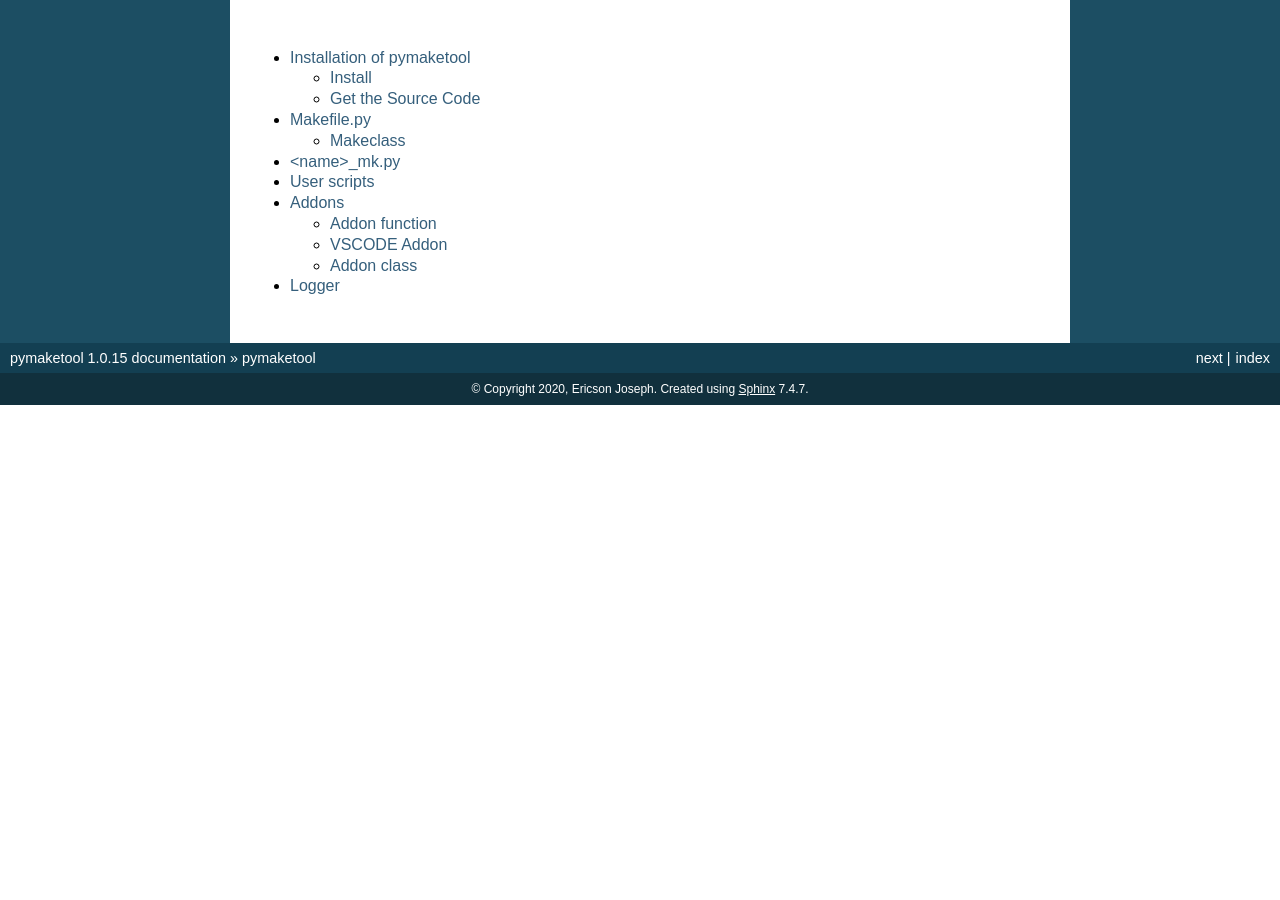
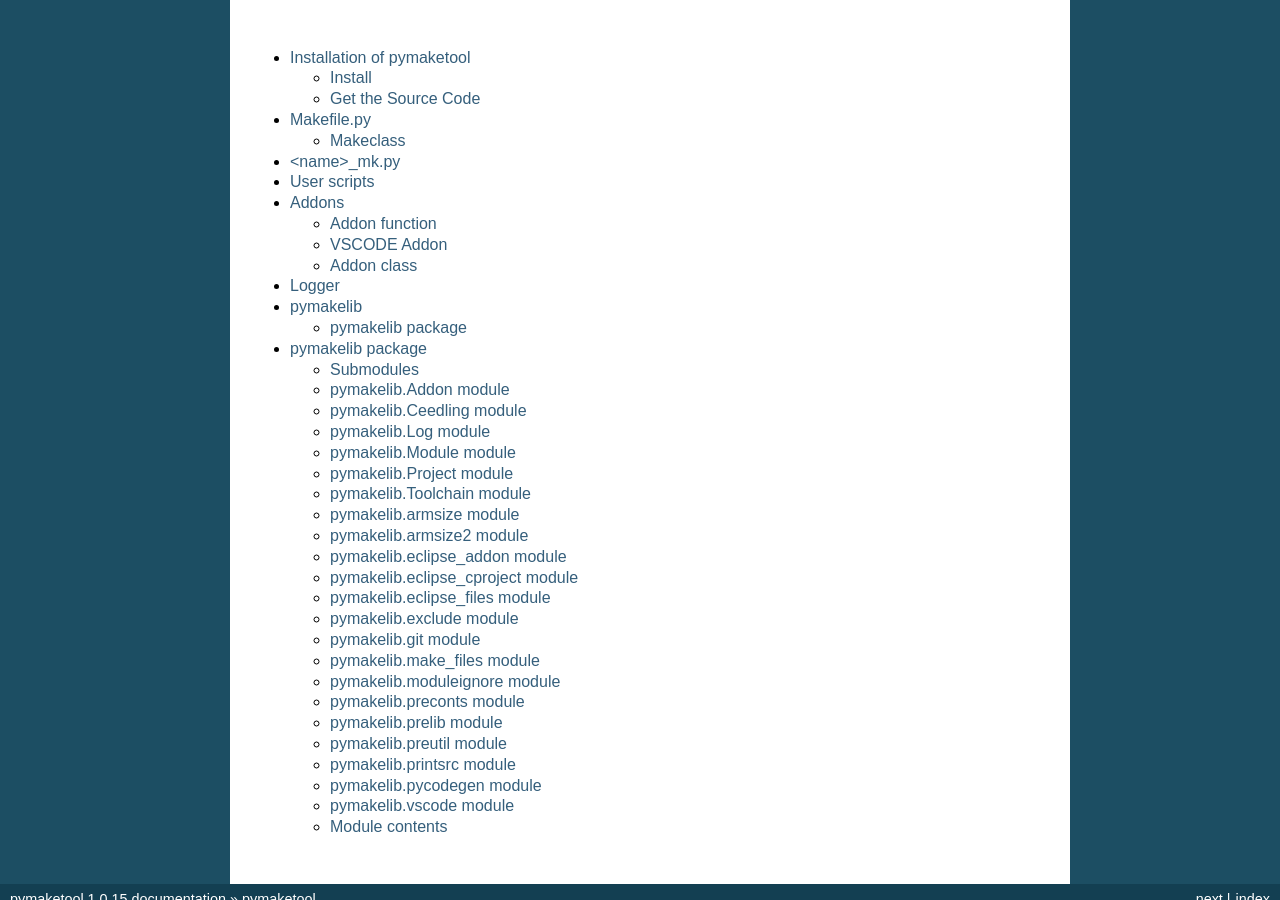
Before and after one commit to ericsonj/pymaketool, a Sphinx documentation site: the page built from docs/source/index.rst, in a window 1280 px wide and 900 px high, scrolled down 2303 px. Built offline with Sphinx 7.4.7, drawn with Linux system fonts in a browser that asks for light colours; before the commit the page ends 2708 px from its top, so only the background shows below that.

Commit message:
add apidoc

```diff
--- a/docs/source/conf.py
+++ b/docs/source/conf.py
@@ -32,6 +32,7 @@ version = release
 # extensions coming with Sphinx (named 'sphinx.ext.*') or your custom
 # ones.
 extensions = [
+    'sphinx.ext.napoleon'
 ]
 
 # Add any paths that contain templates here, relative to this directory.
--- a/docs/source/index.rst
+++ b/docs/source/index.rst
@@ -74,6 +74,8 @@ Use Eclipse IDE for open and edit your project, pymaketool generates the necessa
    user/user_scripts
    user/addons
    user/logger
+   modules
+   pymakelib
 
 .. Indices and tables
 .. ==================
--- /dev/null
+++ b/docs/source/modules.rst
@@ -0,0 +1,7 @@
+pymakelib
+=========
+
+.. toctree::
+   :maxdepth: 4
+
+   pymakelib
--- /dev/null
+++ b/docs/source/pymakelib.rst
@@ -0,0 +1,181 @@
+pymakelib package
+=================
+
+Submodules
+----------
+
+pymakelib.Addon module
+----------------------
+
+.. automodule:: pymakelib.Addon
+   :members:
+   :undoc-members:
+   :show-inheritance:
+
+pymakelib.Ceedling module
+-------------------------
+
+.. automodule:: pymakelib.Ceedling
+   :members:
+   :undoc-members:
+   :show-inheritance:
+
+pymakelib.Log module
+--------------------
+
+.. automodule:: pymakelib.Log
+   :members:
+   :undoc-members:
+   :show-inheritance:
+
+pymakelib.Module module
+-----------------------
+
+.. automodule:: pymakelib.Module
+   :members:
+   :undoc-members:
+   :show-inheritance:
+
+pymakelib.Project module
+------------------------
+
+.. automodule:: pymakelib.Project
+   :members:
+   :undoc-members:
+   :show-inheritance:
+
+pymakelib.Toolchain module
+--------------------------
+
+.. automodule:: pymakelib.Toolchain
+   :members:
+   :undoc-members:
+   :show-inheritance:
+
+pymakelib.armsize module
+------------------------
+
+.. automodule:: pymakelib.armsize
+   :members:
+   :undoc-members:
+   :show-inheritance:
+
+pymakelib.armsize2 module
+-------------------------
+
+.. automodule:: pymakelib.armsize2
+   :members:
+   :undoc-members:
+   :show-inheritance:
+
+pymakelib.eclipse\_addon module
+-------------------------------
+
+.. automodule:: pymakelib.eclipse_addon
+   :members:
+   :undoc-members:
+   :show-inheritance:
+
+pymakelib.eclipse\_cproject module
+----------------------------------
+
+.. automodule:: pymakelib.eclipse_cproject
+   :members:
+   :undoc-members:
+   :show-inheritance:
+
+pymakelib.eclipse\_files module
+-------------------------------
+
+.. automodule:: pymakelib.eclipse_files
+   :members:
+   :undoc-members:
+   :show-inheritance:
+
+pymakelib.exclude module
+------------------------
+
+.. automodule:: pymakelib.exclude
+   :members:
+   :undoc-members:
+   :show-inheritance:
+
+pymakelib.git module
+--------------------
+
+.. automodule:: pymakelib.git
+   :members:
+   :undoc-members:
+   :show-inheritance:
+
+pymakelib.make\_files module
+----------------------------
+
+.. automodule:: pymakelib.make_files
+   :members:
+   :undoc-members:
+   :show-inheritance:
+
+pymakelib.moduleignore module
+-----------------------------
+
+.. automodule:: pymakelib.moduleignore
+   :members:
+   :undoc-members:
+   :show-inheritance:
+
+pymakelib.preconts module
+-------------------------
+
+.. automodule:: pymakelib.preconts
+   :members:
+   :undoc-members:
+   :show-inheritance:
+
+pymakelib.prelib module
+-----------------------
+
+.. automodule:: pymakelib.prelib
+   :members:
+   :undoc-members:
+   :show-inheritance:
+
+pymakelib.preutil module
+------------------------
+
+.. automodule:: pymakelib.preutil
+   :members:
+   :undoc-members:
+   :show-inheritance:
+
+pymakelib.printsrc module
+-------------------------
+
+.. automodule:: pymakelib.printsrc
+   :members:
+   :undoc-members:
+   :show-inheritance:
+
+pymakelib.pycodegen module
+--------------------------
+
+.. automodule:: pymakelib.pycodegen
+   :members:
+   :undoc-members:
+   :show-inheritance:
+
+pymakelib.vscode module
+-----------------------
+
+.. automodule:: pymakelib.vscode
+   :members:
+   :undoc-members:
+   :show-inheritance:
+
+Module contents
+---------------
+
+.. automodule:: pymakelib
+   :members:
+   :undoc-members:
+   :show-inheritance:
```
Also changed, not shown: 1 other file.
